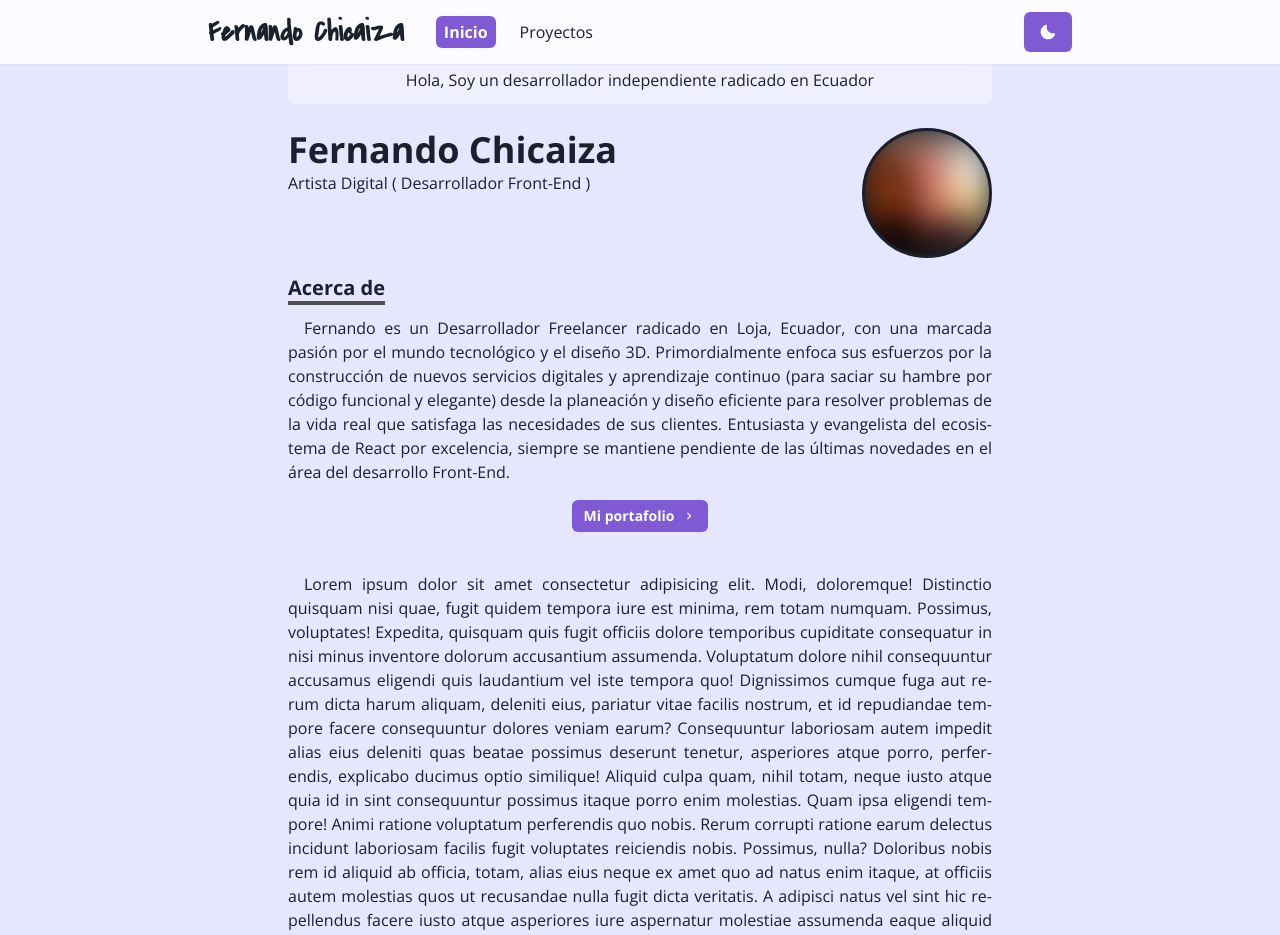
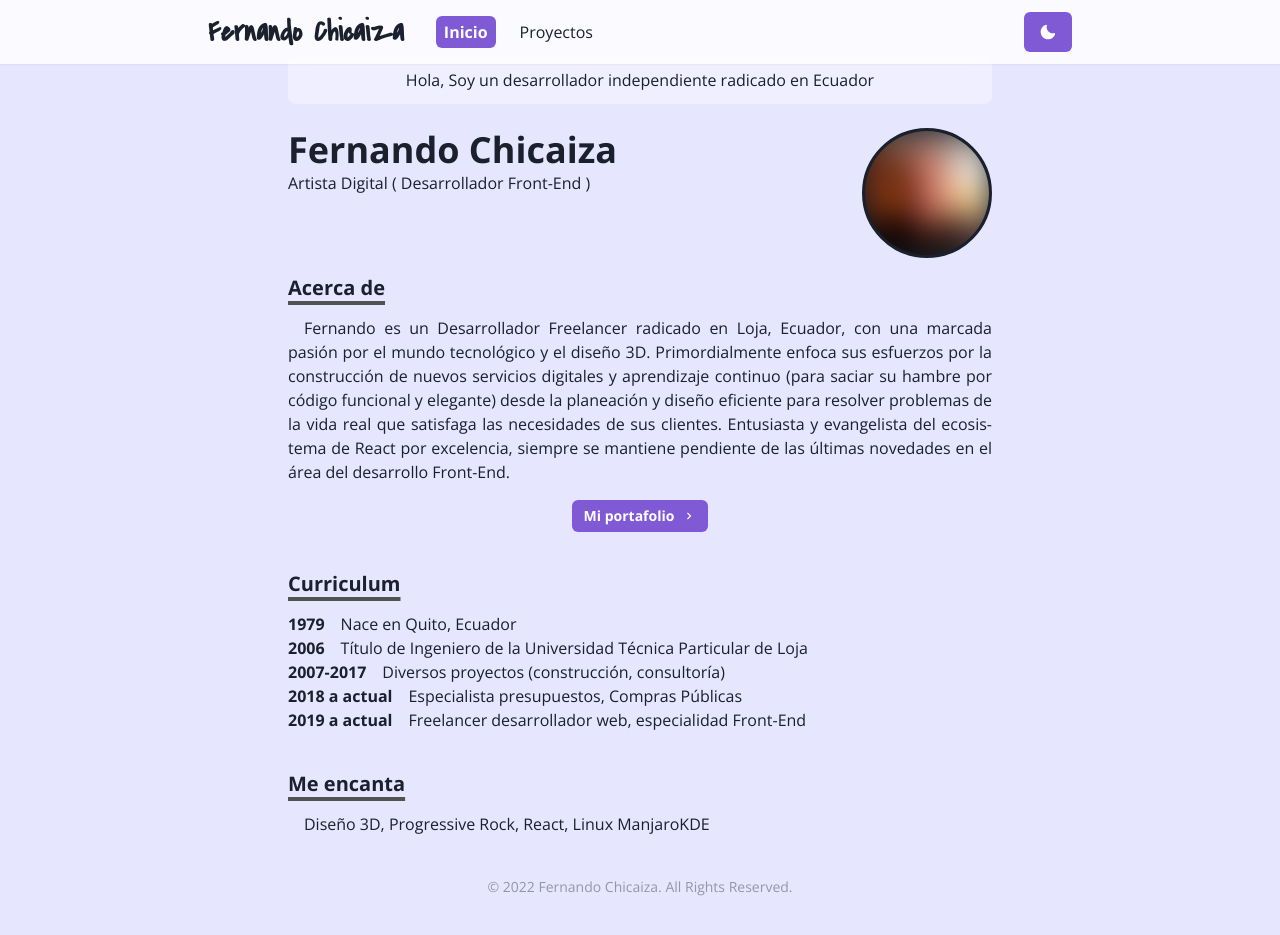
Before and after one commit to washopilot/portfolio-nextjs-ts, a Next.js app: page / in a window 1280 px wide. Shown: the top 935 px of the page. Built offline with nearby package versions, Linux system fonts and the light colour scheme.

Commit message:
bio section

```diff
--- /dev/null
+++ b/src/components/BioSection.tsx
@@ -0,0 +1,21 @@
+import { Box, Text } from '@chakra-ui/react';
+
+import React from 'react';
+
+const BioSection = ({ children }: { children: React.ReactNode }) => {
+    return (
+        <Box pl={'3.4em'} textIndent={'-3.4em'} style={{ hyphens: 'auto' }}>
+            {children}
+        </Box>
+    );
+};
+
+export const BioYear = ({ children }: { children: React.ReactNode }) => {
+    return (
+        <Text as={'span'} fontWeight={'bold'} mr={'1em'}>
+            {children}
+        </Text>
+    );
+};
+
+export default BioSection;
--- a/src/pages/index.tsx
+++ b/src/pages/index.tsx
@@ -4,6 +4,7 @@ import Image, { ImageProps } from 'next/image';
 import NextLink from 'next/link';
 import { useState } from 'react';
 import fotoPerfil from '../../public/assets/images/foto_perfil.jpg';
+import BioSection, { BioYear } from '../components/BioSection';
 import Paragraph from '../components/Paragraph';
 import Section from '../components/Section';
 import { AppLayout } from '../layout/AppLayout';
@@ -76,90 +77,37 @@ const Home = () => {
                     </Box>
                 </Section>
                 <Section delay={0.4}>
+                    <Heading as="h3" variant="section-title">
+                        Curriculum
+                    </Heading>
+                    <BioSection>
+                        <BioYear>1979</BioYear>
+                        Nace en Quito, Ecuador
+                    </BioSection>
+                    <BioSection>
+                        <BioYear>2006</BioYear>
+                        Título de Ingeniero de la Universidad Técnica Particular de Loja
+                    </BioSection>
+                    <BioSection>
+                        <BioYear>2007-2017</BioYear>
+                        Diversos proyectos (construcción, consultoría)
+                    </BioSection>
+                    <BioSection>
+                        <BioYear>2018 a actual</BioYear>
+                        Especialista presupuestos, Compras Públicas
+                    </BioSection>
+                    <BioSection>
+                        <BioYear>2019 a actual</BioYear>
+                        Freelancer desarrollador web, especialidad Front-End
+                    </BioSection>
+                </Section>
+
+                <Section delay={0.6}>
+                    <Heading as="h3" variant="section-title">
+                        Me encanta
+                    </Heading>
                     <Paragraph>
-                        Lorem ipsum dolor sit amet consectetur adipisicing elit. Modi, doloremque! Distinctio quisquam
-                        nisi quae, fugit quidem tempora iure est minima, rem totam numquam. Possimus, voluptates!
-                        Expedita, quisquam quis fugit officiis dolore temporibus cupiditate consequatur in nisi minus
-                        inventore dolorum accusantium assumenda. Voluptatum dolore nihil consequuntur accusamus eligendi
-                        quis laudantium vel iste tempora quo! Dignissimos cumque fuga aut rerum dicta harum aliquam,
-                        deleniti eius, pariatur vitae facilis nostrum, et id repudiandae tempore facere consequuntur
-                        dolores veniam earum? Consequuntur laboriosam autem impedit alias eius deleniti quas beatae
-                        possimus deserunt tenetur, asperiores atque porro, perferendis, explicabo ducimus optio
-                        similique! Aliquid culpa quam, nihil totam, neque iusto atque quia id in sint consequuntur
-                        possimus itaque porro enim molestias. Quam ipsa eligendi tempore! Animi ratione voluptatum
-                        perferendis quo nobis. Rerum corrupti ratione earum delectus incidunt laboriosam facilis fugit
-                        voluptates reiciendis nobis. Possimus, nulla? Doloribus nobis rem id aliquid ab officia, totam,
-                        alias eius neque ex amet quo ad natus enim itaque, at officiis autem molestias quos ut
-                        recusandae nulla fugit dicta veritatis. A adipisci natus vel sint hic repellendus facere iusto
-                        atque asperiores iure aspernatur molestiae assumenda eaque aliquid est ex reprehenderit sapiente
-                        nesciunt ab explicabo, dolores veniam. Consequatur minus fugit, totam natus impedit quia quasi
-                        esse cum error sequi quas unde nesciunt! Blanditiis ullam nostrum reiciendis, impedit totam
-                        eaque. Asperiores maxime, consectetur suscipit ipsum dolorum alias magni quas enim ea, labore
-                        sint atque veniam itaque mollitia illum deserunt beatae ab exercitationem voluptatibus
-                        distinctio tempora expedita, repellendus quia? Quisquam, ipsam. Voluptas officia fugit
-                        necessitatibus esse, consequatur dolores ad, ullam voluptate corporis magni laborum iure natus.
-                        Porro cum esse reprehenderit mollitia doloribus cumque minus commodi ullam aliquid placeat rem
-                        culpa facilis, quis sed libero inventore iure et. Veritatis autem expedita perferendis
-                        blanditiis laboriosam, ipsam aut vitae. Voluptatem dicta ut, accusantium molestiae porro
-                        deserunt, sequi nobis sed ad veniam obcaecati voluptatibus omnis architecto! Amet illum id quasi
-                        impedit possimus sit sequi officiis nemo. Harum eius eligendi molestias tenetur deleniti
-                        adipisci animi debitis ullam, sunt nostrum incidunt voluptatem quam amet magni non natus. Ullam
-                        consequatur maxime doloribus atque ea provident placeat quis consectetur sapiente assumenda?
-                        Aliquam, cumque doloremque! Quos, enim laudantium nihil quisquam ex possimus asperiores
-                        exercitationem nulla doloremque eius officiis libero blanditiis, dolor veritatis perspiciatis
-                        obcaecati atque velit consequuntur porro. Officiis doloremque blanditiis facilis natus, quasi
-                        laborum quisquam vero temporibus impedit incidunt aut soluta accusamus, dolorum quo debitis
-                        aspernatur commodi quibusdam cum nulla perspiciatis eveniet saepe voluptatem. Commodi vitae eum
-                        quas veniam enim? Porro officia repellendus nesciunt voluptate ullam vitae minima, dolorum
-                        accusamus eaque repudiandae. Pariatur magni consectetur, aspernatur consequuntur, reprehenderit
-                        assumenda corrupti porro saepe, modi quas ratione. Fugit provident cupiditate maiores eum ullam
-                        necessitatibus rerum voluptatibus delectus aliquid nam? Explicabo necessitatibus ipsum
-                        recusandae iure nesciunt laudantium ipsam eaque culpa error ex voluptatum soluta, provident,
-                        maiores perferendis quasi ducimus architecto repellendus exercitationem ea dolore distinctio
-                        vitae odio delectus. Deserunt ipsa consequatur recusandae modi facere a provident porro,
-                        asperiores reprehenderit, delectus nesciunt voluptatem error. Ab autem delectus porro, quasi
-                        eaque ut nulla nostrum facere repellendus sunt labore. Modi at facilis molestiae necessitatibus
-                        unde. Necessitatibus perspiciatis quos molestiae dolores maxime, perferendis debitis aliquid
-                        rerum sunt quas ex, cupiditate, obcaecati nisi maiores iure architecto laboriosam hic facilis
-                        quae fugit delectus commodi facere dignissimos. Blanditiis nisi adipisci obcaecati similique?
-                        Praesentium molestiae officia possimus sit inventore obcaecati tenetur aspernatur. Quibusdam
-                        recusandae ipsa eum maxime consequuntur dolore quod, sit repudiandae harum, est illum maiores
-                        odio! Eius odio esse quis doloremque sapiente velit neque similique porro quos quisquam vero
-                        molestiae cumque, corrupti blanditiis officia dicta animi eum quia repellendus! Aut, nulla
-                        ducimus ea eius beatae dolorum at harum, culpa ullam id voluptatem suscipit voluptate dolor
-                        nobis ex rerum quam dolores velit. Magni aliquid eos facere repellendus eligendi perspiciatis
-                        laborum, voluptas nulla rem ipsum porro, placeat saepe doloremque! Vel dignissimos rem dolore
-                        quisquam esse unde aut porro molestiae deleniti veniam natus minus, consectetur fuga nihil
-                        impedit architecto voluptatem, illum, at sunt incidunt dolorem voluptate atque. Assumenda
-                        molestias itaque hic et eligendi ullam minus minima blanditiis. Ex dignissimos cum, assumenda
-                        aut animi labore illum delectus tempore unde necessitatibus autem quasi aperiam pariatur
-                        temporibus iste placeat rem dolorum, omnis excepturi maiores? Neque doloremque alias quibusdam
-                        dolorem tempore id pariatur hic fugit modi accusamus animi iure nulla, molestias non enim fuga
-                        nihil praesentium provident necessitatibus laboriosam voluptatem veniam vero eius! Eveniet quia
-                        ratione natus est doloribus voluptatum, beatae asperiores veritatis? Molestiae deleniti ab
-                        quidem tenetur numquam aperiam beatae minima voluptate quia. Voluptate deserunt natus autem
-                        eligendi sed minima placeat fugiat impedit quibusdam, ab, officia rem illo recusandae earum
-                        delectus ipsam odit dolores aliquid ea neque. Deleniti laboriosam dignissimos iusto hic est
-                        maxime, animi natus iste? Modi quidem ullam facere obcaecati assumenda voluptatum ducimus?
-                        Maxime magnam aliquid tenetur repellat quae cum iste atque dolorum, modi voluptatem aliquam ea
-                        ut sequi odit sit rem! Placeat totam alias magnam non aut quisquam doloribus obcaecati ipsam
-                        quidem eaque? Nesciunt voluptates, placeat unde blanditiis nihil suscipit! Asperiores eius
-                        fugit, sed assumenda et quaerat magnam quae, consequuntur eum libero odio veniam repudiandae
-                        molestias. Dolorem aliquam adipisci corrupti molestiae praesentium fugiat quas nobis, inventore
-                        maiores quaerat iste obcaecati voluptatibus nulla? Debitis iusto doloremque ratione et.
-                        Blanditiis asperiores neque itaque fugit! Perspiciatis aspernatur id porro laborum debitis!
-                        Consequatur, at a consectetur dolorum earum architecto. Modi eius maiores dicta libero
-                        cupiditate nemo facere, vel iste itaque nihil officia a, accusamus delectus repudiandae
-                        consectetur quam facilis dolore harum et at dolorum temporibus possimus aliquam sunt. Corrupti
-                        labore quidem officia, aut atque asperiores ullam minus sint omnis exercitationem commodi iusto
-                        repellat laborum excepturi quisquam voluptas quibusdam culpa laudantium illo ipsa soluta
-                        voluptatem, sunt doloribus! Recusandae consectetur odit minus necessitatibus nostrum architecto
-                        vero ipsum, consequatur eum tempora corrupti incidunt hic quidem fugiat ea quos sapiente! A
-                        commodi reprehenderit odit. Repudiandae accusamus libero quod, illum quisquam magni commodi
-                        earum tempora dignissimos quasi maiores recusandae cumque veniam? Sunt pariatur, expedita iusto
-                        non sint veritatis, veniam numquam explicabo ducimus eos dolorem enim autem voluptas quae
-                        blanditiis consequuntur voluptates repellat quaerat tempore earum nisi asperiores quam vel
-                        obcaecati! Dolorem cum aut possimus pariatur repudiandae!
+                        Diseño 3D, Progressive Rock, React, Linux ManjaroKDE
                     </Paragraph>
                 </Section>
             </Container>
```
